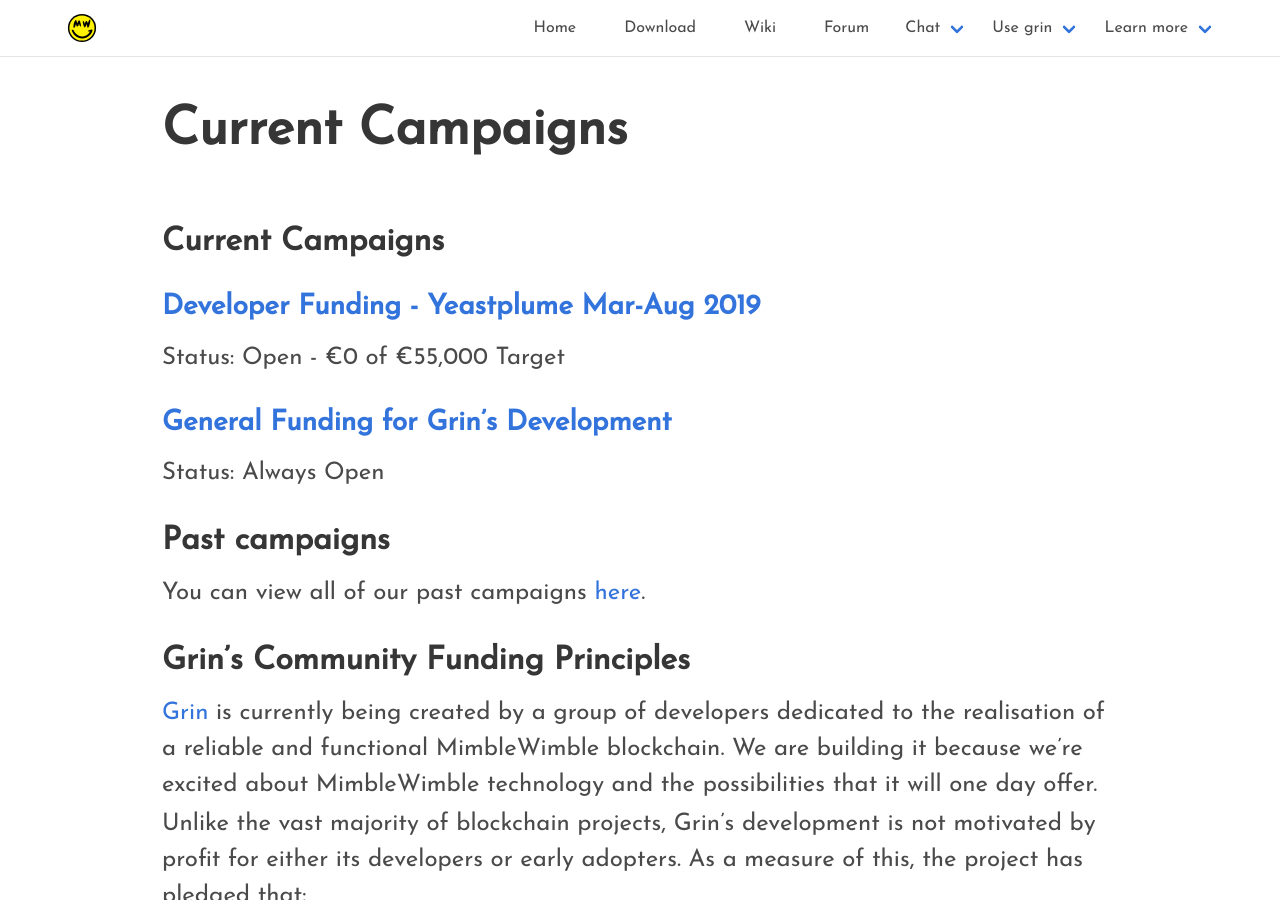
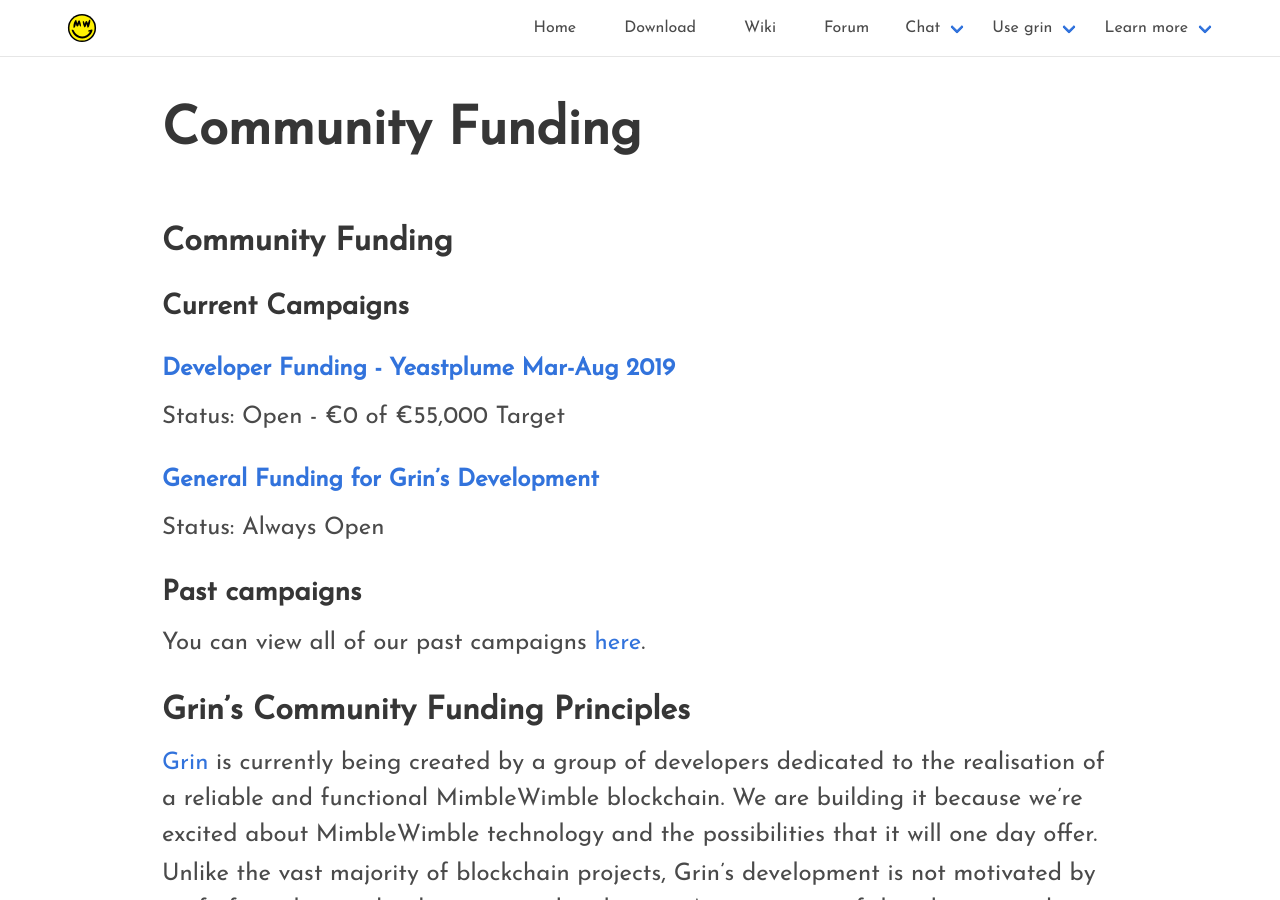
Before and after one commit to mimblewimble/site, a Jekyll site: the page built from funding.md, in a window 1280 px wide and 900 px high. Built offline with Jekyll 4.4.1, drawn with Linux system fonts in a browser that asks for light colours; nearby versions of some CDN libraries; our own code applies the rules of GitHub Pages for plain Markdown files.

Commit message:
funding page update

```diff
--- a/funding.md
+++ b/funding.md
@@ -2,17 +2,19 @@
 layout: page
 ---
 
-# Current Campaigns
+# Community Funding
 
-## [Developer Funding - Yeastplume Mar-Aug 2019](yeastplume)
+## Current Campaigns
+
+### [Developer Funding - Yeastplume Mar-Aug 2019](yeastplume)
 
 Status: Open - €0 of €55,000 Target
 
-## [General Funding for Grin's Development](general_funding)
+### [General Funding for Grin's Development](general_funding)
 
 Status: Always Open
 
-# Past campaigns
+## Past campaigns
 
 You can view all of our past campaigns [here](campaigns).
 
```
